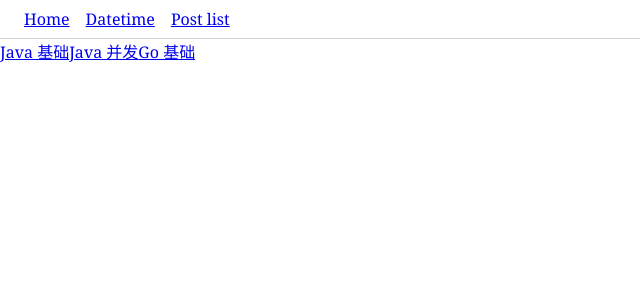
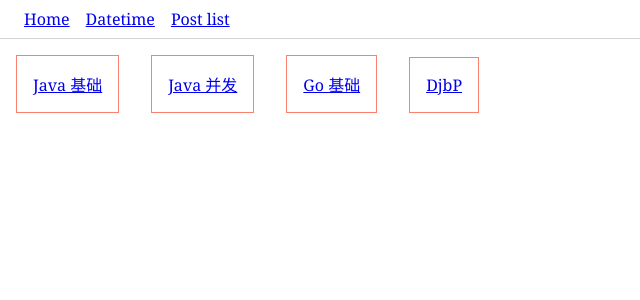
Before and after one commit to xyzwps/xyzwps.github.io, a Next.js app: page / in a window 1280 px wide. Shown: the top 300 px of the page, without its empty margins (0-640 px from the left). Built offline with nearby package versions, Linux system fonts and the light colour scheme.

Commit message:
调整显示

```diff
--- a/pages/index.tsx
+++ b/pages/index.tsx
@@ -1,5 +1,5 @@
 import PageLayout from "../segments/PageLayout"
-import Link from "next/link"
+import TopicEntry from "../segments/TopicEntry"
 import Head from "next/head"
 
 const HomePage: React.FC<Record<string, unknown>> = () => {
@@ -8,15 +8,10 @@ const HomePage: React.FC<Record<string, unknown>> = () => {
       <Head>
         <title>主页</title>
       </Head>
-      <Link href="/post/lang/java/basic/index">
-        <a>Java 基础</a>
-      </Link>
-      <Link href="/post/lang/java/concurrency/index">
-        <a>Java 并发</a>
-      </Link>
-      <Link href="/post/lang/go/basic/index">
-        <a>Go 基础</a>
-      </Link>
+      <TopicEntry title="Java 基础" url="/post/lang/java/basic/index" />
+      <TopicEntry title="Java 并发" url="/post/lang/java/concurrency/index" />
+      <TopicEntry title="Go 基础" url="/post/lang/go/basic/index" />
+      <TopicEntry title="DjbP" url="/post/algorithm/djbp/index" />
     </PageLayout>
   )
 }
--- a/posts/index.ts
+++ b/posts/index.ts
@@ -7,7 +7,7 @@ import { join } from "path"
 
 const POST_DIR = join(process.cwd(), "posts")
 
-const VOLUME = ["lang/java/concurrency", "lang/java/basic", "lang/go/basic"]
+const VOLUME = ["lang/java/concurrency", "lang/java/basic", "lang/go/basic", "algorithm/djbp"]
 
 export interface PathInfo {
   params: { id: string }
--- /dev/null
+++ b/segments/TopicEntry.module.scss
@@ -0,0 +1,8 @@
+@import "../styles/vars";
+
+.topic-entry {
+  padding: 1rem;
+  margin: 1rem;
+  border: 1px solid salmon;
+  display: inline-block;
+}
--- /dev/null
+++ b/segments/TopicEntry.tsx
@@ -0,0 +1,14 @@
+import Link from "next/link"
+import styles from "./TopicEntry.module.scss"
+
+const TopicEntry: React.FC<{ title: string; url: string }> = ({ title, url }) => {
+  return (
+    <div className={styles["topic-entry"]}>
+      <Link href={url}>
+        <a>{title}</a>
+      </Link>
+    </div>
+  )
+}
+
+export default TopicEntry
```
Also changed, not shown: posts/algorithm/djbp/meta.json (added, +9 -0 lines).
